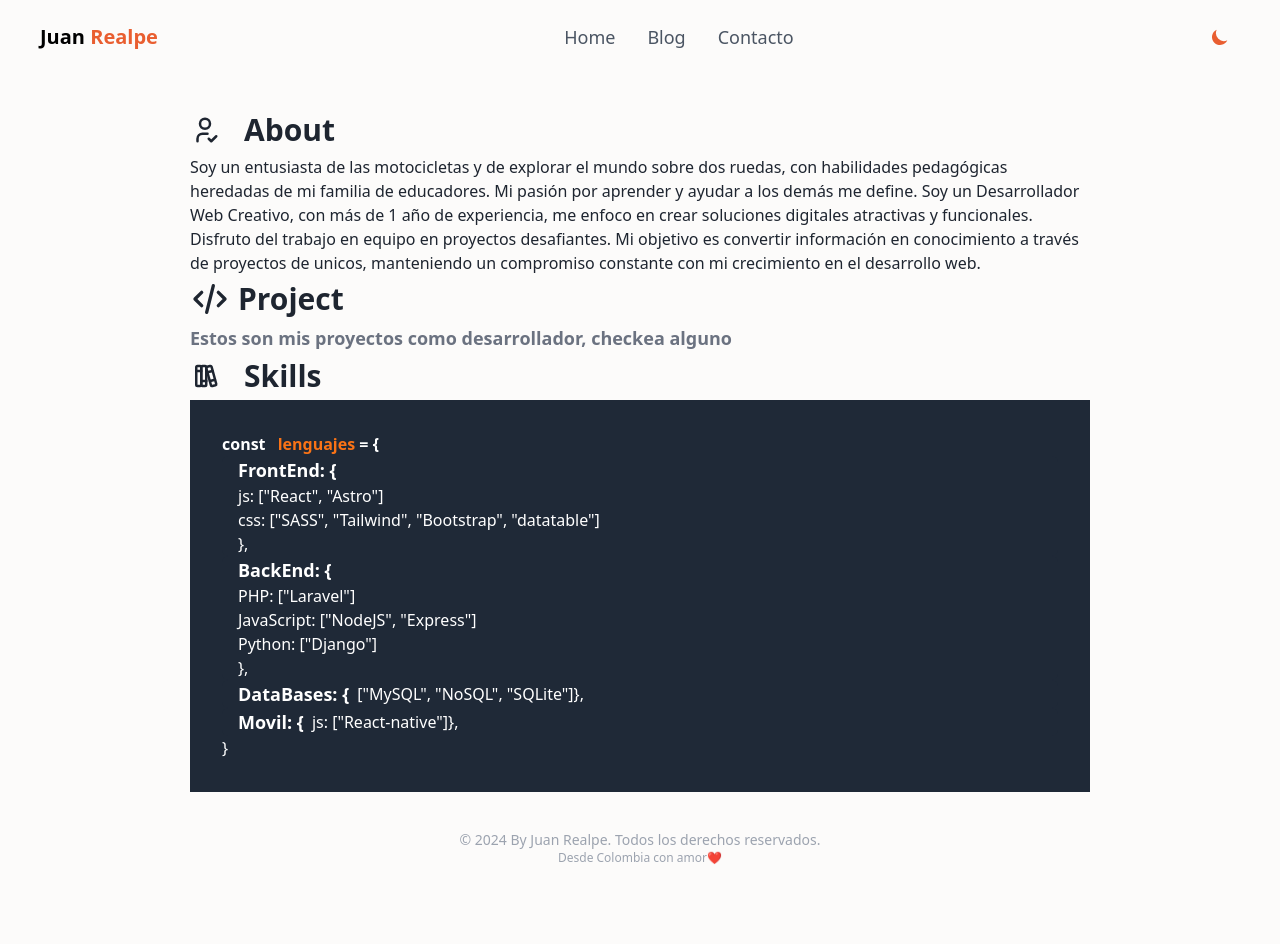
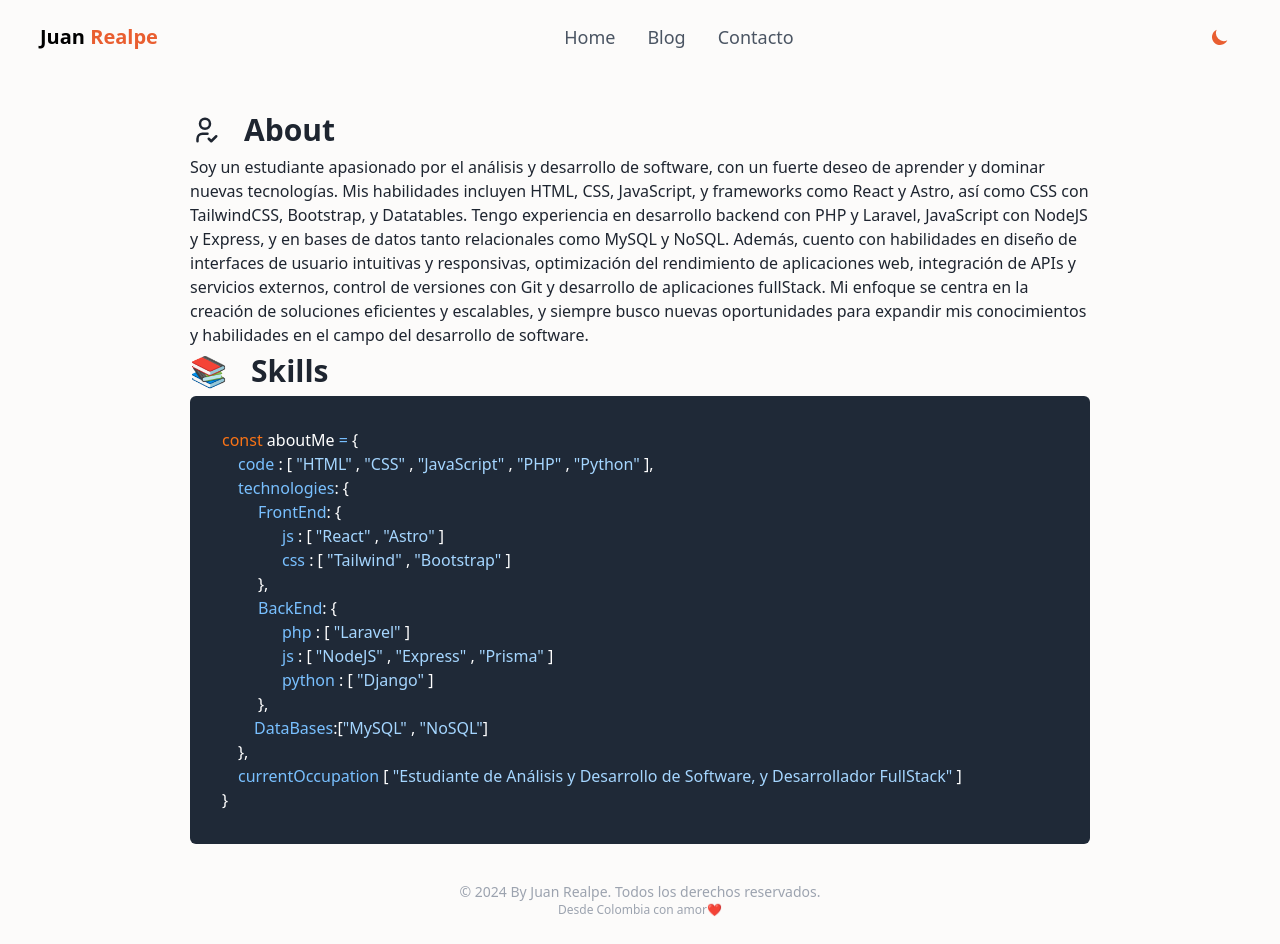
Before and after one commit to juanrealpe972/astro-portfolio, an Astro site: page /blog in a window 1280 px wide. Before the commit the page ends 892 px from the top, so only its background shows below. Built offline with nearby package versions, Linux system fonts and the light colour scheme; Astro itself is replaced by a stand-in of ours.

Commit message:
Mejorando los estilos de skill y además quitando la seccion de proyecto la cual aun no esta implementada.

```diff
--- a/src/pages/blog.astro
+++ b/src/pages/blog.astro
@@ -15,18 +15,22 @@ import Books from "@components/icons/Books.astro";
           <User /> About
         </h2>
         <p class="text-bluedev dark:text-gray-400">
-          Soy un entusiasta de las motocicletas y de explorar el mundo sobre dos
-          ruedas, con habilidades pedagógicas heredadas de mi familia de
-          educadores. Mi pasión por aprender y ayudar a los demás me define. Soy
-          un Desarrollador Web Creativo, con más de 1 año de experiencia, me
-          enfoco en crear soluciones digitales atractivas y funcionales.
-          Disfruto del trabajo en equipo en proyectos desafiantes. Mi objetivo
-          es convertir información en conocimiento a través de proyectos de
-          unicos, manteniendo un compromiso constante con mi crecimiento en el
-          desarrollo web.
+          Soy un estudiante apasionado por el análisis y desarrollo de software,
+          con un fuerte deseo de aprender y dominar nuevas tecnologías. Mis
+          habilidades incluyen HTML, CSS, JavaScript, y frameworks como React y
+          Astro, así como CSS con TailwindCSS, Bootstrap, y Datatables. Tengo
+          experiencia en desarrollo backend con PHP y Laravel, JavaScript con
+          NodeJS y Express, y en bases de datos tanto relacionales como MySQL y
+          NoSQL. Además, cuento con habilidades en diseño de interfaces de
+          usuario intuitivas y responsivas, optimización del rendimiento de
+          aplicaciones web, integración de APIs y servicios externos, control de
+          versiones con Git y desarrollo de aplicaciones fullStack. Mi enfoque
+          se centra en la creación de soluciones eficientes y escalables, y
+          siempre busco nuevas oportunidades para expandir mis conocimientos y
+          habilidades en el campo del desarrollo de software.
         </p>
       </div>
-      <div>
+      <!-- <div>
         <h2
           class="items-center leading-relaxed text-bluedev dark:text-whitedev flex gap-x-2 text-3xl font-bold"
         >
@@ -35,47 +39,100 @@ import Books from "@components/icons/Books.astro";
         <p class="text-gray-500 dark:text-gray-300 text-lg font-semibold">
           Estos son mis proyectos como desarrollador, checkea alguno
         </p>
-      </div>
+      </div> -->
       <div>
         <h2
           class="items-center leading-relaxed text-bluedev dark:text-whitedev flex gap-x-6 text-3xl font-semibold"
         >
-          <Books /> Skills
+          <span>📚</span> Skills
         </h2>
-        <div class="bg-gray-800 text-white p-8">
+        <div class="bg-gray-800 text-white p-8 rounded-md">
           <div class="grid grid-cols-1">
-            <p class="font-bold">
-              const
-              <span class="text-orange-500 pl-2">lenguajes</span>
-              =
+            <p>
+              <span class="text-orange-500">const</span>
+              aboutMe
+              <span class="text-[#79C0FF]"> = </span>
               {"{"}
             </p>
-            <div class="bg-gray-800 rounded-md pl-4">
-              <h3 class="text-lg font-semibold text-white">FrontEnd: {'{'}</h3>
-              <ul class="text-white">
-                <li>js: ["React", "Astro"]</li>
-                <li>css: ["SASS", "Tailwind", "Bootstrap", "datatable"]</li>
-              </ul>
-              {'},'}
+            <div class="rounded-md pl-4">
+              <p>
+                <span class="text-[#79C0FF]"> code </span>
+                : [
+                <span class="text-[#A5D6FF]"> "HTML" </span>,
+                <span class="text-[#A5D6FF]"> "CSS" </span>,
+                <span class="text-[#A5D6FF]"> "JavaScript" </span>,
+                <span class="text-[#A5D6FF]"> "PHP" </span>,
+                <span class="text-[#A5D6FF]"> "Python" </span>
+                ],
+              </p>
             </div>
-            <div class="bg-gray-800 rounded-md pl-4">
-              <h3 class="text-lg font-semibold text-white">BackEnd: {'{'}</h3>
-              <ul class="text-white">
-                <li>PHP: ["Laravel"]</li>
-                <li>JavaScript: ["NodeJS", "Express"]</li>
-                <li>Python: ["Django"]</li>
-              </ul>
-              {'},'}
+            <div class="rounded-md pl-4">
+              <p></p>
+              <span class="text-[#79C0FF]"> technologies</span>{": {"}
+              <div class="rounded-md pl-5">
+                <span class="text-[#79C0FF]"> FrontEnd</span>{": {"}
+                <ul class="text-white pl-6">
+                  <li>
+                    <span class="text-[#79C0FF]"> js</span>
+                    : [
+                    <span class="text-[#A5D6FF]"> "React" </span>,
+                    <span class="text-[#A5D6FF]"> "Astro" </span>
+                    ]
+                  </li>
+                  <li>
+                    <span class="text-[#79C0FF]"> css</span>
+                    : [
+                    <span class="text-[#A5D6FF]"> "Tailwind" </span>,
+                    <span class="text-[#A5D6FF]"> "Bootstrap" </span>
+                    ]
+                  </li>
+                </ul>
+                {"},"}
+              </div>
+              <div class="rounded-md pl-5">
+                <span class="text-[#79C0FF]"> BackEnd</span>{": {"}
+                <ul class="text-white pl-6">
+                  <li>
+                    <span class="text-[#79C0FF]"> php</span>
+                    : [
+                    <span class="text-[#A5D6FF]"> "Laravel" </span>
+                    ]
+                  </li>
+                  <li>
+                    <span class="text-[#79C0FF]"> js</span>
+                    : [
+                    <span class="text-[#A5D6FF]"> "NodeJS" </span>,
+                    <span class="text-[#A5D6FF]"> "Express" </span>,
+                    <span class="text-[#A5D6FF]"> "Prisma" </span>
+                    ]
+                  </li>
+                  <li>
+                    <span class="text-[#79C0FF]"> python</span>
+                    : [
+                    <span class="text-[#A5D6FF]"> "Django" </span>
+                    ]
+                  </li>
+                </ul>
+                {"},"}
+              </div>
+              <div class="rounded-md pl-4 flex items-center">
+                <span class="text-[#79C0FF]"> DataBases</span>
+                :[
+                <p class="text-white">
+                  <span class="text-[#A5D6FF]"> "MySQL" </span>,
+                  <span class="text-[#A5D6FF]"> "NoSQL" </span>
+                </p>
+                ]
+              </div>
+              <p>{"},"}</p>
             </div>
-            <div class="bg-gray-800 rounded-md pl-4 flex items-center">
-              <h3 class="text-lg font-semibold text-white mr-2">DataBases: {'{'}</h3>
-              <p class="text-white">["MySQL", "NoSQL", "SQLite"]</p>
-              {'},'}
-            </div>
-            <div class="bg-gray-800 rounded-md pl-4 flex items-center">
-              <h3 class="text-lg font-semibold text-white mr-2">Movil: {'{'}</h3>
-              <p class="text-white">js: ["React-native"]</p>
-              {'},'}
+            <div class="rounded-md pl-4">
+              <p>
+                <span class="text-[#79C0FF]"> currentOccupation</span>
+                [
+                <span class="text-[#A5D6FF]"> "Estudiante de Análisis y Desarrollo de Software, y Desarrollador FullStack" </span>
+                ]
+              </p>
             </div>
             {"}"}
           </div>
```
